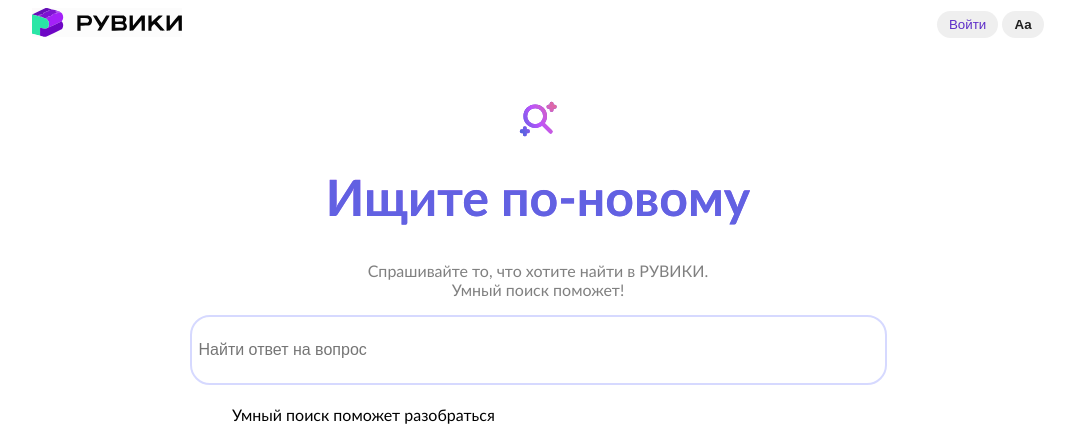
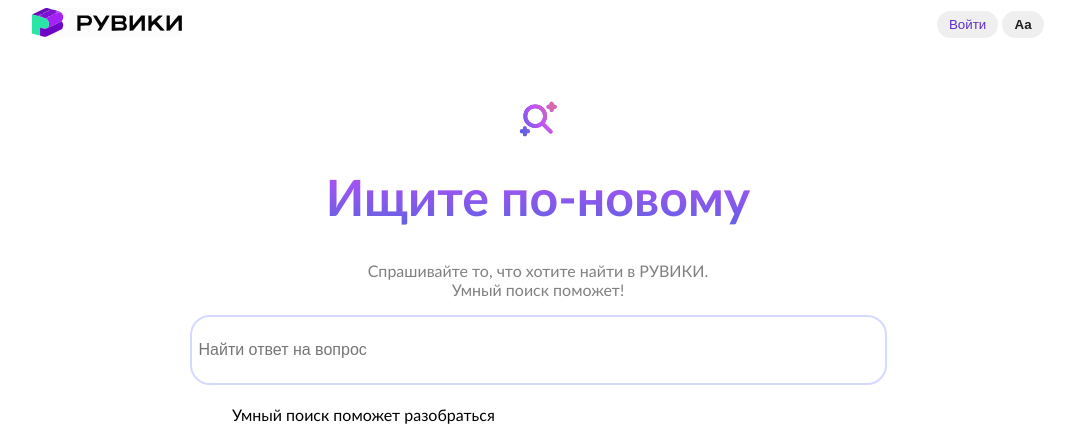
Before and after one commit to VlakBerr/web, a Flask app: page / in a window 1280 px wide. Shown: the top 428 px of the page, without its empty margins (102-1177 px from the left). Run offline with Flask 3, Linux system fonts and the light colour scheme.

Commit message:
исправил градиентеый цвет

```diff
--- a/static/styles.css
+++ b/static/styles.css
@@ -15,7 +15,6 @@ body {
 
 h1 {
     color: transparent;
-    color: #6261E2;
     font-size: 50px;
     background-image: linear-gradient(0deg,#6261e3,#b74ff7);
     margin-top: 16px;
```
